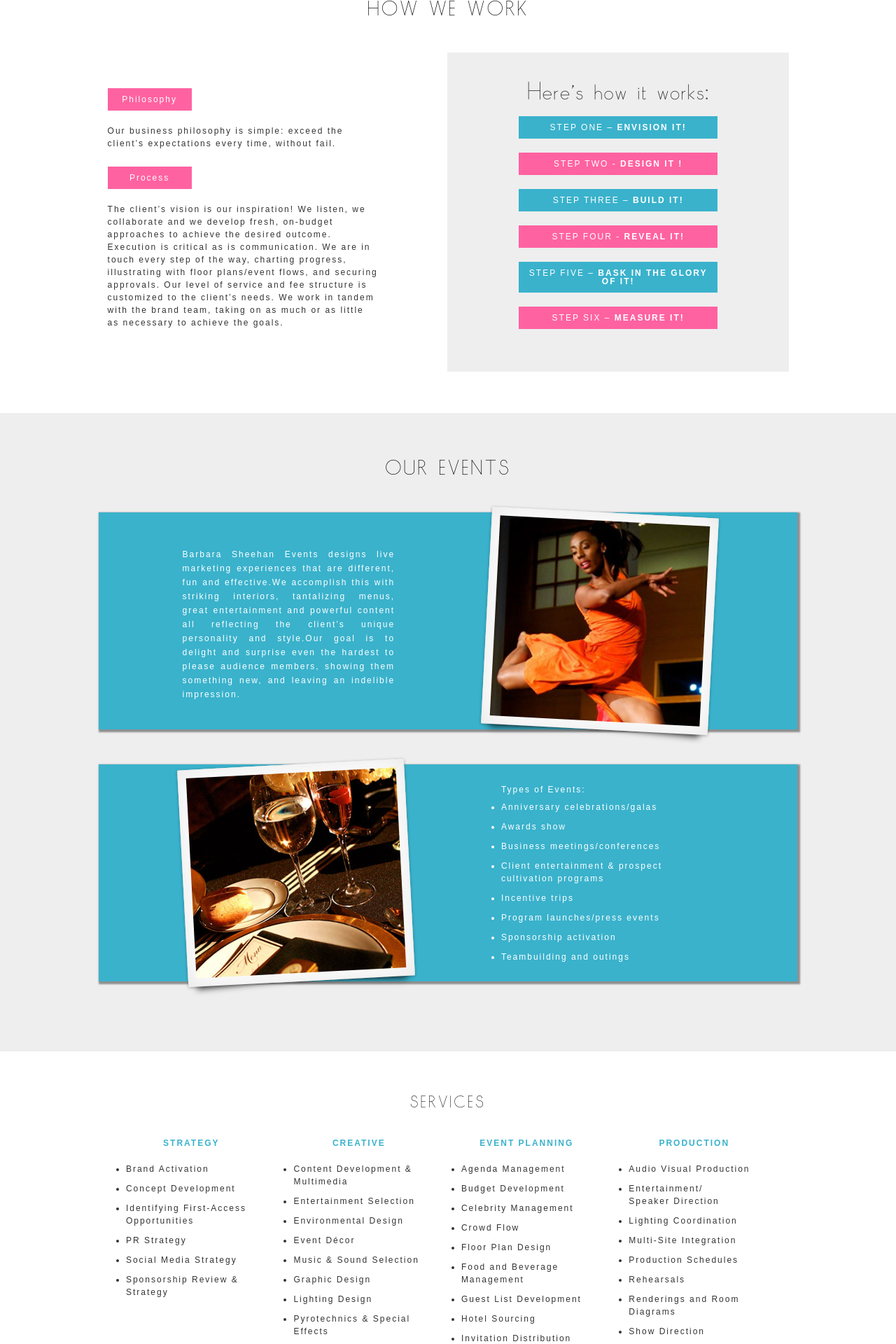
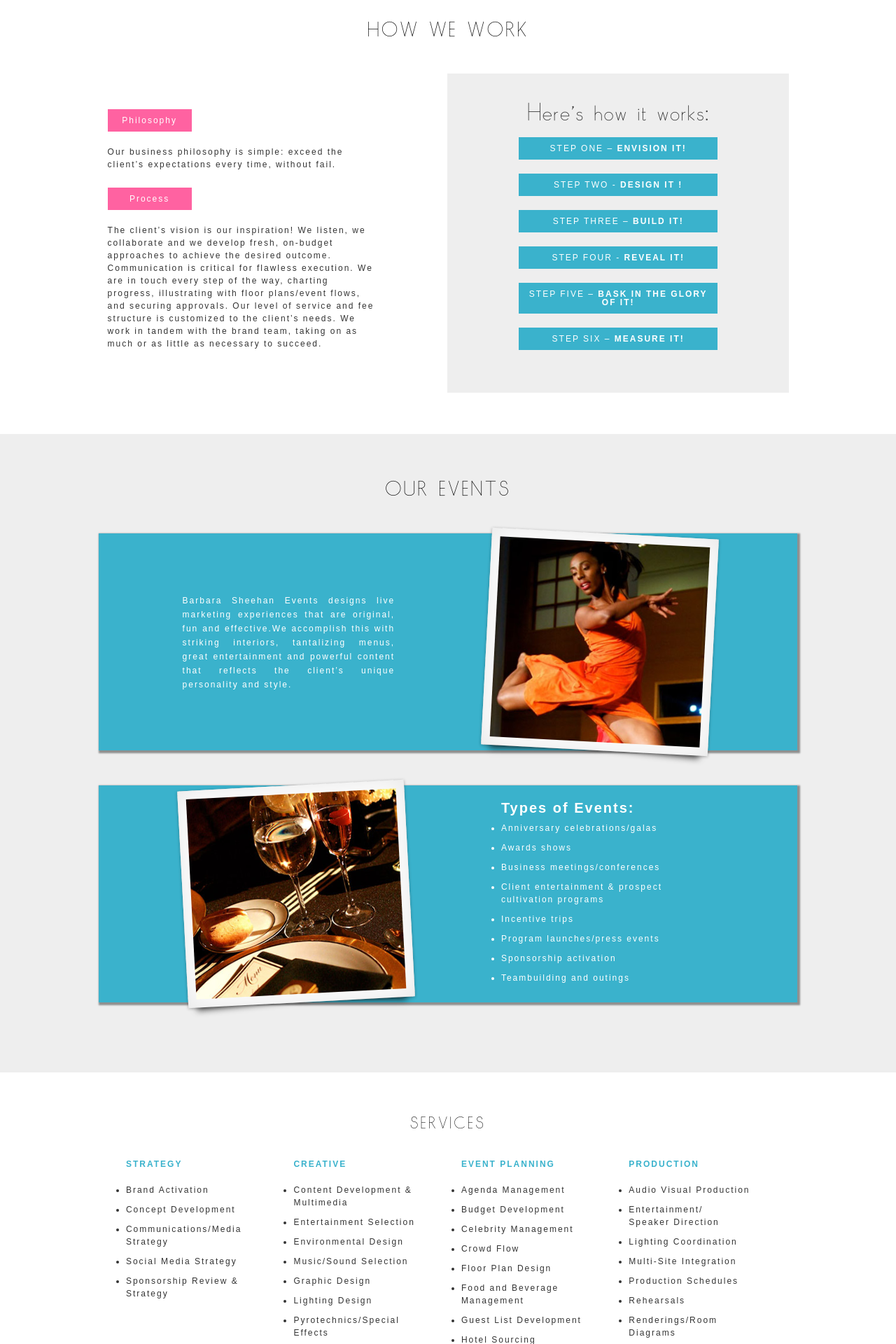
Before and after one commit to brandonpweiss/Barbara-Sheehan-Events, a PHP site: page / in a window 1280 px wide. Shown: the part 1480-3400 px from the top of the page at 70% size. Run offline with PHP 8.4, Linux system fonts and the light colour scheme; some libraries are stand-ins or nearby versions.

Commit message:
text and minor style tweaks
text and minor style tweaks

```diff
--- a/index.html
+++ b/index.html
@@ -72,14 +72,6 @@
 	<div class="flexslider">
 		<ul class="slides">
 		<li>
-			<img class="largeslide" src="images/slideshow/3.jpg">
-			<img class="smallslide" src="images/slideshow/mobile/3.jpg">
-		</li>
-		<li>
-			<img class="largeslide" src="images/slideshow/2.jpg">
-			<img class="smallslide" src="images/slideshow/mobile/2.jpg">
-		</li>
-		<li>
 			<img class="largeslide" src="images/slideshow/4.jpg">
 			<img class="smallslide" src="images/slideshow/mobile/4.jpg">
 		</li>
@@ -88,11 +80,19 @@
 			<img class="smallslide" src="images/slideshow/mobile/5.jpg">
 		</li>
 		<li>
+			<img class="largeslide" src="images/slideshow/2.jpg">
+			<img class="smallslide" src="images/slideshow/mobile/2.jpg">
+		</li>
+		<li>
 			<img class="largeslide" src="images/slideshow/1.jpg">
 			<img class="smallslide" src="images/slideshow/mobile/1.jpg">
 		</li>
+		<li>
+			<img class="largeslide" src="images/slideshow/3.jpg">
+			<img class="smallslide" src="images/slideshow/mobile/3.jpg">
+		</li>
 		</ul>
-		<div id="compelling">INNOVATE YOUR MARKETING. ACTIVATE YOUR BRAND<br><a href="#" id="see" class="see">SEE OUR APPROACH <span class="bracket">></span></a></div>
+		<div id="compelling">INNOVATE YOUR MARKETING. ACTIVATE YOUR BRAND.<br><a href="#" id="see" class="see">SEE OUR APPROACH <span class="bracket">></span></a></div>
 	</div>
 	<div id="holder"></div>
 	</section>
@@ -111,13 +111,13 @@
 			</nav>
 		</div>
 	</div>
-	<div id="compelling2">INNOVATE YOUR MARKETING. ACTIVATE YOUR BRAND<br><a href="#" id="see" class="see">SEE OUR APPROACH <span class="bracket">></span></a></div>
+	<div id="compelling2">INNOVATE YOUR MARKETING. ACTIVATE YOUR BRAND.<br><a href="#" id="see" class="see">SEE OUR APPROACH <span class="bracket">></span></a></div>
 	<section id="callouts" class="clearfix">
 		<div class="content clearfix">
 			<div class="callout clearfix">
 			<div class="wrap clearfix">
 		<h2>Building Relationships</h2>
-				<p>Attract the target audience with programming shaped to their interests and attitudes.</p>
+				<p>Attract the target audience with programming shaped to their interests.</p>
 			<div class="drop-shadow lifted rotated resultsframe">
 			<div class="inner3">
 			</div>
@@ -129,7 +129,7 @@
 		<div class="callout clearfix">
 			<div class="wrap clearfix">
 			<h2>Activating Brands</h2>
-				<p>Bring the brand to life so it can be experienced at every touch point.
+				<p>Experience the brand at every touch point.
 			</p>
 			<div class="drop-shadow lifted rotated resultsframe">
 			<div class="inner2">
@@ -145,7 +145,7 @@
 		<div class="callout clearfix">
 			<div class="wrap clearfix">
 			<h2>Getting Results</h2>
-				<p>Get results with programming that generates media coverage and social buzz.</p>
+				<p>Generate media coverage and social buzz with high-impact programs.</p>
 			<div class="drop-shadow lifted rotated resultsframe">
 			<div class="inner4">
 				<img src="images/head3.png" id="womanhead"alt="">
@@ -163,14 +163,14 @@
 			<h1>25 YEARS OF EXCELLENCE</h1>
 			<div class="drop-shadow lifted rotated" id="barbara">
 			<div class="inner"></div>
+			<p style="text-align: center; color: #000000;">"Work hard. Have fun. Enjoy every minute."</p><p style="color: #000000; text-align: center;">-Barbara Sheehan, President</p>
 			</div>
-			<!--<p>For the last 25 years, Barbara Sheehan Events has combined strategic event planning with stunning creative to help corporations innovate their marketing and activate their brands. Our creative solutions and collaborative approach has made us a trusted advisor and partner to the nation’s top brand teams.</p><br><br>-->
 			<h3>What We Do Best</h3>
 			<p>Building high profile, customer engagement campaigns that offer extensive PR exposure, relationship building, and brand positioning is our specialty.</p><br><br>
 			<h3>Our Team</h3>
-			<p>Our full-service, award-winning team includes:  brand strategists, communications experts, media specialists, culinary experts, content creators, event planners, designers and production managers.</p> <br><br>
+			<p>Our event team provides: brand strategy, event planning, graphic and environmental design, full-scale production, contet development, and communications and media planning.</p> <br><br>
 			<h3>Why Experience Matters</h3>
-			<p>Events are large financial investments with layers of detail. Precision in execution is critical because mistakes are costly and in the spotlight.  With 25-years experience, and more than 1,000 events produced, we’ve earned our event stripes and are ready to execute for you.</p>
+			<p>Events are large financial investments with layers of detail. Precision in execution is important because mistakes can be costly and in the spotlight.  We've produced over 1,000 events in the last 25 years and are ready to execute for you.</p>
 		</div>
 	</section>
 
@@ -185,7 +185,7 @@
 				<h2>Philosophy</h2>
 				<p>Our business philosophy is simple:  exceed the client’s expectations every time, without fail.</p><br><br>
 				<h2>Process</h2>
-				<p>The client’s vision is our inspiration! We listen, we collaborate and we develop fresh, on-budget approaches to achieve the desired outcome.  Execution is critical as is communication.  We are in touch every step of the way, charting progress, illustrating with floor plans/event flows, and securing approvals.  Our level of service and fee structure is customized to the client’s needs.  We work in tandem with the brand team, taking on as much or as little as necessary to achieve the goals. </p>
+				<p>The client’s vision is our inspiration! We listen, we collaborate and we develop fresh, on-budget approaches to achieve the desired outcome.  Communication is critical for flawless execution.  We are in touch every step of the way, charting progress, illustrating with floor plans/event flows, and securing approvals.  Our level of service and fee structure is customized to the client’s needs.  We work in tandem with the brand team, taking on as much or as little as necessary to succeed. </p>
 </div>
 </div>
 <div class="col" id="col2">
@@ -219,7 +219,8 @@
 				</div>
 				</div>
 				<div class="half_wrap_left">
-				<p>Barbara Sheehan Events designs live marketing experiences that are different, fun and effective.We accomplish this with striking interiors, tantalizing menus, great entertainment and powerful content all reflecting the client’s unique personality and style.Our goal is to delight and surprise even the hardest to please audience members, showing them something new, and leaving an indelible impression.
+					<br><br><br>
+				<p>Barbara Sheehan Events designs live marketing experiences that are original, fun and effective.We accomplish this with striking interiors, tantalizing menus, great entertainment and powerful content that reflects the client’s unique personality and style.
 				</p>
 			</div>
 				</div>
@@ -237,7 +238,7 @@
 				<ul>
 					<span class="title">Types of Events:</span>
 					<li>Anniversary celebrations/galas </li>
-					<li>Awards show</li>
+					<li>Awards shows</li>
 					<li>Business meetings/conferences</li>
 					<li>Client entertainment & prospect cultivation programs</li>
 					<li>Incentive trips</li>
@@ -259,8 +260,7 @@
 			<li class="listname">STRATEGY</li>
 			<li class="listfirst">Brand Activation</li>
 			<li>Concept Development</li>
-			<li>Identifying First-Access Opportunities</li>
-			<li>PR Strategy</li>
+			<li>Communications/Media Strategy</li>
 			<li>Social Media Strategy</li>
 			<li>Sponsorship Review & Strategy</li>
 		</ul>
@@ -269,15 +269,14 @@
 			<li class="listfirst">Content Development & Multimedia</li>
 			<li>Entertainment Selection</li>
 			<li>Environmental Design</li>
-			<li>Event Décor</li>
-			<li>Music & Sound Selection</li>
+			<li>Music/Sound Selection</li>
 			<li>Graphic Design</li>
 			<li>Lighting Design</li>
-			<li>Pyrotechnics & Special Effects</li>
+			<li>Pyrotechnics/Special Effects</li>
 			<li>Scripting</li>
 			<li>Show Flow</li>
 			<li>Social Media Campaigns</li>
-			<li>Stage & Set Design</li>
+			<li>Stage/Set Design</li>
 			<li>Table Scape Design</li>
 			<li>Video Production</li>
 			<li>Video Animation</li>
@@ -302,6 +301,9 @@
 			<li>Vendor Selection & Negotiation</li>
 			<li>Vendor Contracts & Payments</li>
 			<li>Website Management</li>
+			<li>Venue Sourcing</li>
+			<li>Vendor Selection/Negotiation</li>
+			<li>Website Management</li>
 		</ul>
 		<ul>
 			<li class="listname">PRODUCTION</li>
@@ -311,9 +313,9 @@
 			<li>Multi-Site Integration</li>
 			<li>Production Schedules</li>
 			<li>Rehearsals</li>
-			<li>Renderings and Room Diagrams</li>
+			<li>Renderings/Room Diagrams</li>
 			<li>Show Direction</li>
-			<li>Stage & Program Management</li>
+			<li>Stage/Program Management</li>
 			<li>Technology Integration</li>
 			<li>Technical Script Development</li>
 			<li>Technical Supervision</li>
--- a/style.css
+++ b/style.css
@@ -91,7 +91,10 @@
 	width: 76%;
 	margin: 0 auto;
 }
-
+h1{
+	position: relative;
+	z-index: 10;
+}
 header {
 	text-align: center;
 	color: #333;
@@ -637,7 +640,7 @@
 }
 
 .col ul li:nth-child(odd){
- background: rgb(255, 98, 161);
+background-color:#3ab2cc;
 }
 
 .col ul li:nth-child(even){
@@ -745,6 +748,8 @@
 	color: #FFFFFF;
 	padding-bottom: 10px;
 	display:block;
+	font-size: 20px;
+	font-weight: bold;
 }
 #gatherings p {
 	margin: 0 auto;
@@ -1377,11 +1382,11 @@
 	color: #777777;
 }
 
-
-
 .half_wrap_right {
 	float: right;
 	width: 40%;
+	position: relative;
+	top: -8px;
 }
 
 .half_wrap_left {
@@ -1437,7 +1442,7 @@
 }
 #services li.listname{
 	color: #3ab2cc;
-	text-align: center;
+	text-align: left;
 	font-weight: bold;
 	margin-bottom: 40px;
 	padding: 6px 0px 4px 0px;
@@ -1811,6 +1816,16 @@
 }
 
 @media only screen and (max-width: 768px) {
+#services li.listname{
+	color: #3ab2cc;
+	text-align: center;
+	font-weight: bold;
+	margin-bottom: 40px;
+	padding: 6px 0px 4px 0px;
+	border-top: none;
+	margin: 0 auto;
+	list-style: none;
+}
 #services ul{
 	min-height: 0px;
 	height: auto;
```
Also changed, not shown: 2 other files.
